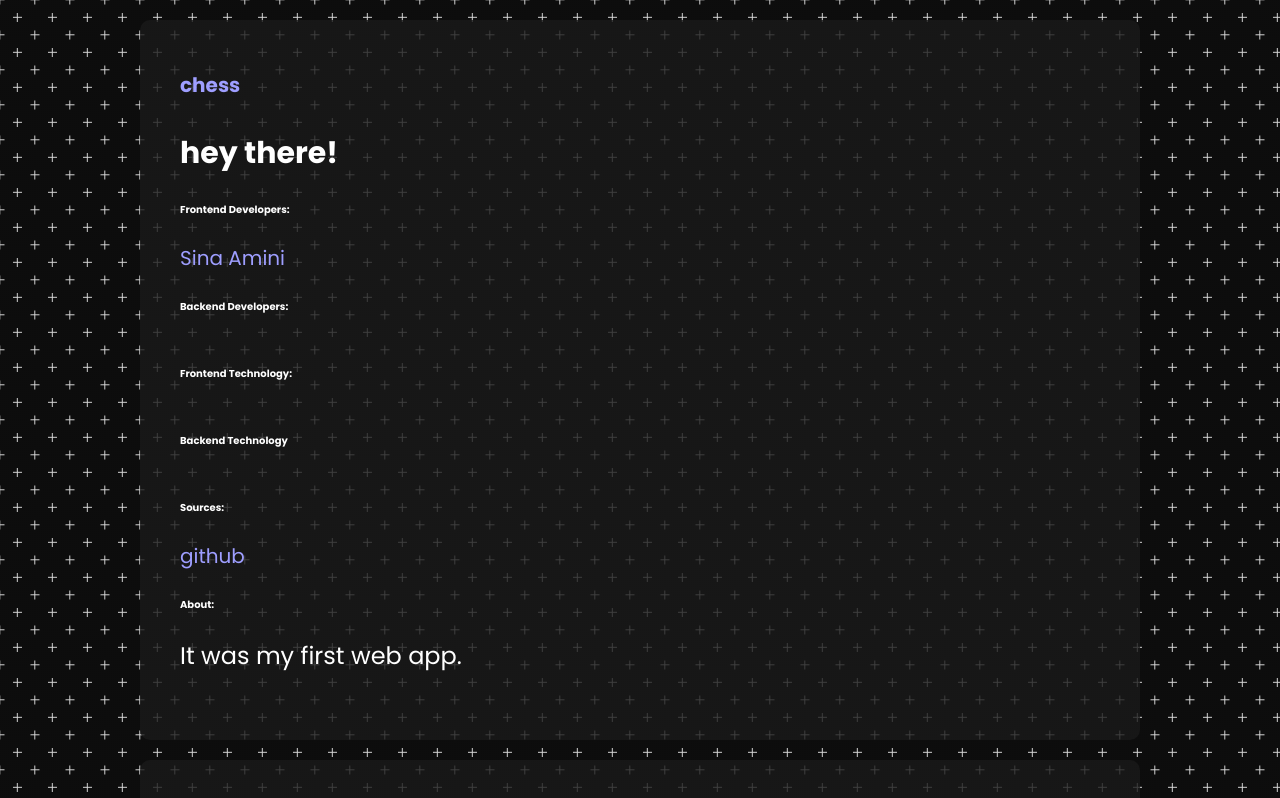
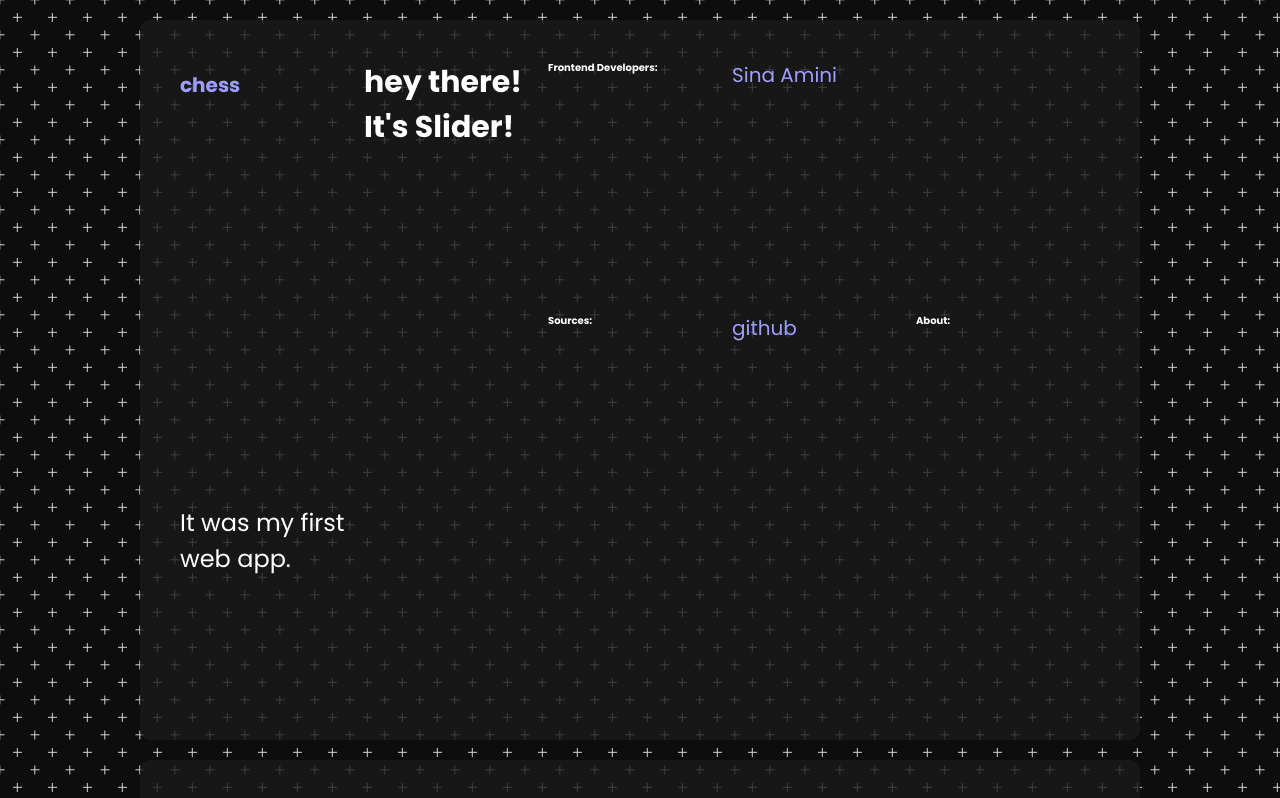
Before and after one commit to SinaMAmini/portfolio, a React (Vite) app: page / in a window 1280 px wide. Shown: the top 798 px of the page. Built offline with nearby package versions, Linux system fonts and the light colour scheme.

Commit message:
[FIX] info showing

```diff
--- a/src/components/project-section.scss
+++ b/src/components/project-section.scss
@@ -4,7 +4,51 @@
     background-color: hsla(0deg, 0%, 10%, 0.8);
 
     display: grid;
+    grid-template-columns: 1fr;
+    column-gap: 2rem;
+    row-gap: 4rem;
 
     padding: var(--padding-large);
     border-radius: 1rem;
 }
+
+
+@media (min-width: 30em) {
+    .project-section {
+        grid-template-columns: repeat(2, 1fr);
+
+        //.footer-column {
+        //    &:last-of-type {
+        //        grid-column: 1/-1;
+        //    }
+        //}
+    }
+}
+@media (min-width: 64em) {
+    .project-section {
+        grid-template-columns: repeat(5, 1fr);
+        column-gap: 0;
+
+        //.footer-column {
+        //    &:nth-of-type(2) {
+        //        justify-content: flex-end;
+        //    }
+        //
+        //    &:nth-of-type(3) {
+        //        justify-content: center;
+        //    }
+        //
+        //    &:nth-of-type(4) {
+        //        justify-content: flex-start;
+        //    }
+        //
+        //    .footer-logo {
+        //        align-self: center;
+        //    }
+        //
+        //    &:last-of-type {
+        //        grid-column: auto;
+        //    }
+        //}
+    }
+}
--- a/src/components/project-section.tsx
+++ b/src/components/project-section.tsx
@@ -8,13 +8,16 @@ type Props = {
 };
 
 export function ProjectSection({project}: Props) {
+    console.log(project);
     return (
         <div className="project-section">
             <h2>
                 <a href={project?.pageLink}>{project?.projectName}</a>
             </h2>
-            <Slider images={project.images}/>
-            <b>Frontend Developers: </b>
+
+            <Slider images={project.images} />
+
+            {project.frontendDevelopers && <b>Frontend Developers: </b>}
             <div className="front-devs-container">
                 {project?.frontendDevelopers?.map((developer) => (
                     <a key={developer.developerLink} href={developer.developerLink}>
@@ -22,8 +25,7 @@ export function ProjectSection({project}: Props) {
                     </a>
                 ))}
             </div>
-
-            <b>Backend Developers: </b>
+            {project.backendDevelopers && <b>Backend Developers: </b>}
             <div className="back-devs-container">
                 {project?.backendDevelopers?.map((developer) => (
                     <a key={developer.developerLink} href={developer.developerLink}>
@@ -31,11 +33,10 @@ export function ProjectSection({project}: Props) {
                     </a>
                 ))}
             </div>
-
-            <b>Frontend Technology: </b>
+            {project.frontendTechnology && <b>Frontend Technology: </b>}
             <span>{project?.frontendTechnology}</span>
 
-            <b>Backend Technology</b>
+            {project.backendTechnology && <b>Backend Technology</b>}
             <span>{project?.backendTechnology}</span>
 
             <b>Sources: </b>
@@ -46,7 +47,6 @@ export function ProjectSection({project}: Props) {
                     </a>
                 ))}
             </div>
-
             <b>About: </b>
             <p>{project?.about}</p>
         </div>
--- a/src/components/slider.tsx
+++ b/src/components/slider.tsx
@@ -7,7 +7,7 @@ type Props = {
 export const Slider = ({images}: Props) => {
     return (
         <div>
-            <h2>hey there!</h2>
+            <h2>hey there! It's Slider!</h2>
         </div>
     );
 };
```
